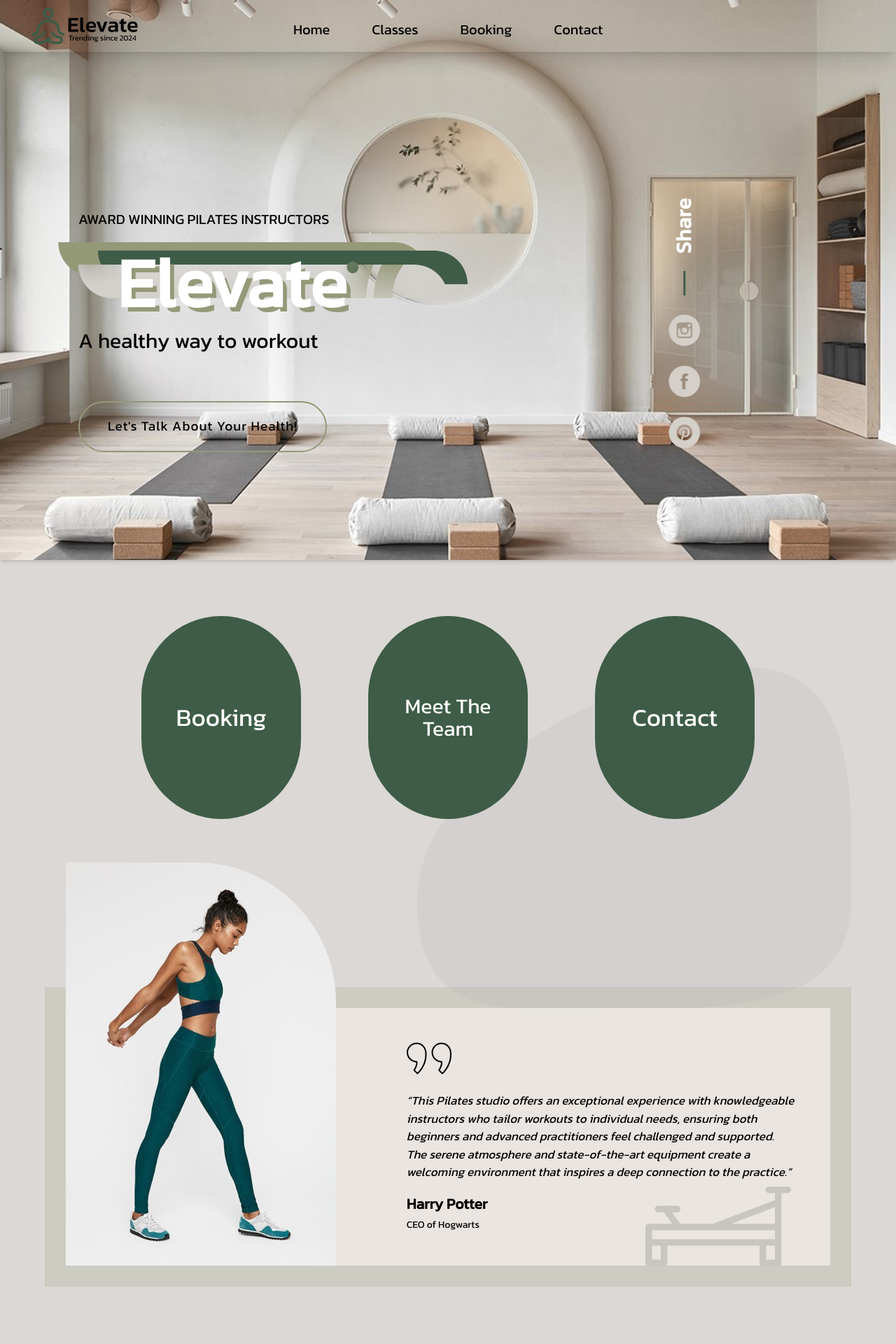
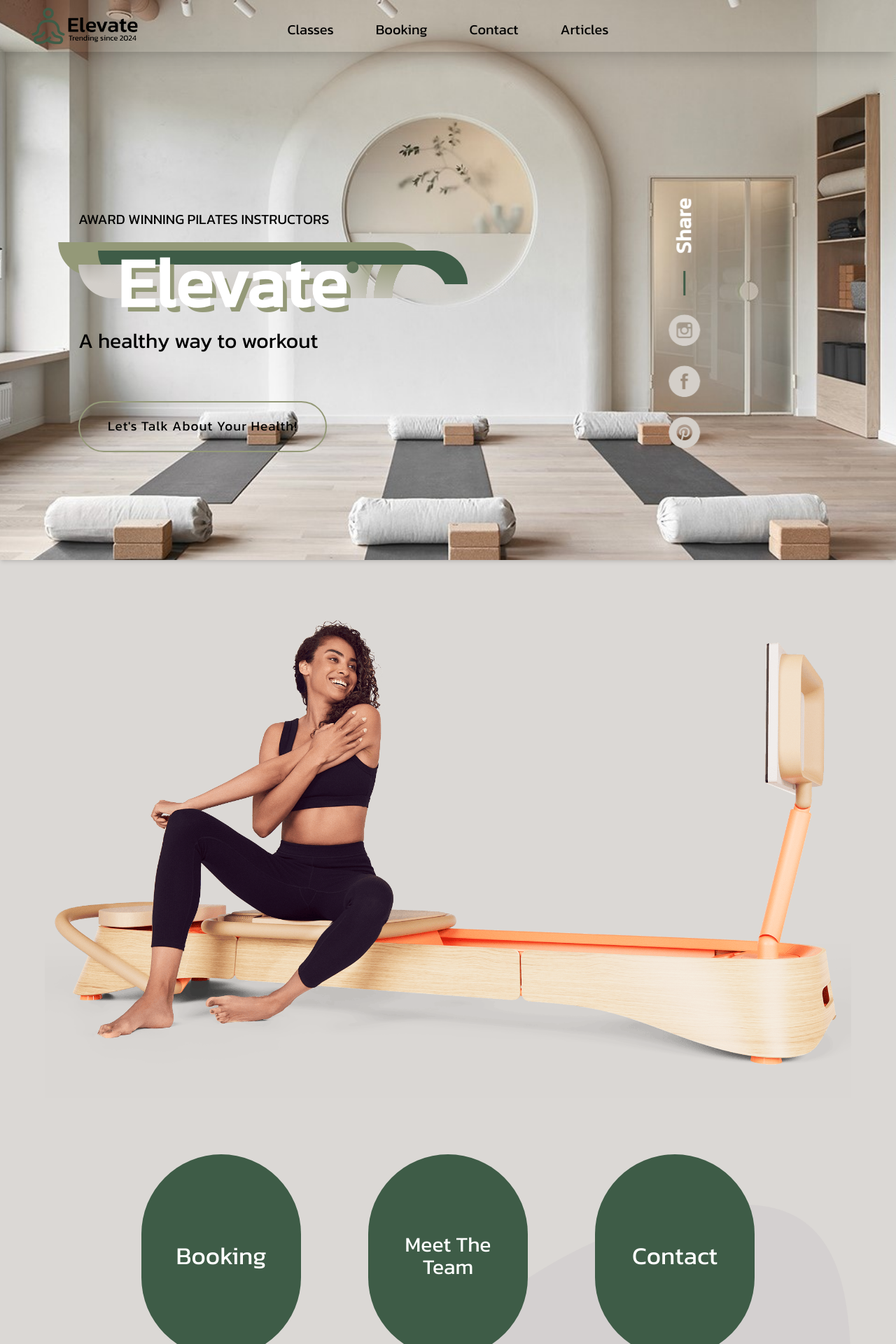
Before and after one commit to Carlie16604/Elevate, a React (Vite) app: page / in a window 1280 px wide. Shown: the top 1920 px of the page at 70% size. Built offline with nearby package versions, Linux system fonts and the light colour scheme.

Commit message:
saving prog

```diff
--- a/src/pages/About.jsx
+++ b/src/pages/About.jsx
@@ -1,13 +1,16 @@
 import React from "react";
+import Machine from '../assets/About/Machine.png'
 
 const About = () => {
     return (
         <>
             <section id='About' className='container'>
-                <div>
-
+                <div className=''>
+                    <img className="" src={Machine} alt='woman on pilates machine' title='woman on pilates machine' />
                 </div>
             </section>
         </>
     )
 }
+
+export default About;
--- a/src/pages/Components/NavBar.jsx
+++ b/src/pages/Components/NavBar.jsx
@@ -1,9 +1,10 @@
 import React from "react";
-import { Link, useNavigate } from 'react-router-dom';
+import { Link } from 'react-router-dom';
 import Logo from '../../assets/NavBar/Logo.png';
 
 const NavBar = () => {
-    // const navigate = useNavigate()
+
+    const HomePage = location.pathname === '/';
 
     const goTop = () => {
         window.scrollTo({
@@ -19,6 +20,24 @@ const NavBar = () => {
                     <Link to='/' onClick={ goTop }>
                         <img src={Logo} alt='Elevate Logo' className='absolute h-[58px]'/>
                     </Link>
+                    {HomePage ?
+                        <div className='flex justify-center'>
+                            <ul className='font-medium cursor-pointer text-xl'>
+                                <Link to='/Classes' onClick={ goTop }>
+                                    <div>Classes</div>
+                                </Link>
+                                <Link to='/Booking' onClick={ goTop }>
+                                    <div>Booking</div>
+                                </Link>
+                                <Link to='/Contact' onClick={ goTop }>
+                                    <div>Contact</div>
+                                </Link>
+                                <a href='#Articles' >
+                                    <div>Articles</div>
+                                </a>
+                            </ul>
+                        </div>
+                        :
                         <div className='flex justify-center'>
                             <ul className='font-medium cursor-pointer text-xl'>
                                 <Link to='/' onClick={ goTop }>
@@ -35,6 +54,7 @@ const NavBar = () => {
                                 </Link>
                             </ul>
                         </div>
+                    }
                 </div>
             </div>
         </>
--- a/src/pages/Main.jsx
+++ b/src/pages/Main.jsx
@@ -5,6 +5,7 @@ import Classes from './Side-Pages/Classes'
 import Reviews from '../pages/Reviews'
 import Articles from '../pages/Articles'
 import Portals from '../pages/Portals'
+import About from '../pages/About'
 import Sunrays from "./Components/Sunrays"
 
 const Main = () => {
@@ -14,6 +15,7 @@ const Main = () => {
       {/* <Sunrays /> */}
       <Home />
       {/* <Classes /> */}
+      <About />
       <Portals />
       <Reviews />
       <Articles />
```
Also changed, not shown: src/assets/About/Machine.png (added). Lines whose indentation alone changed are shown as unchanged.
